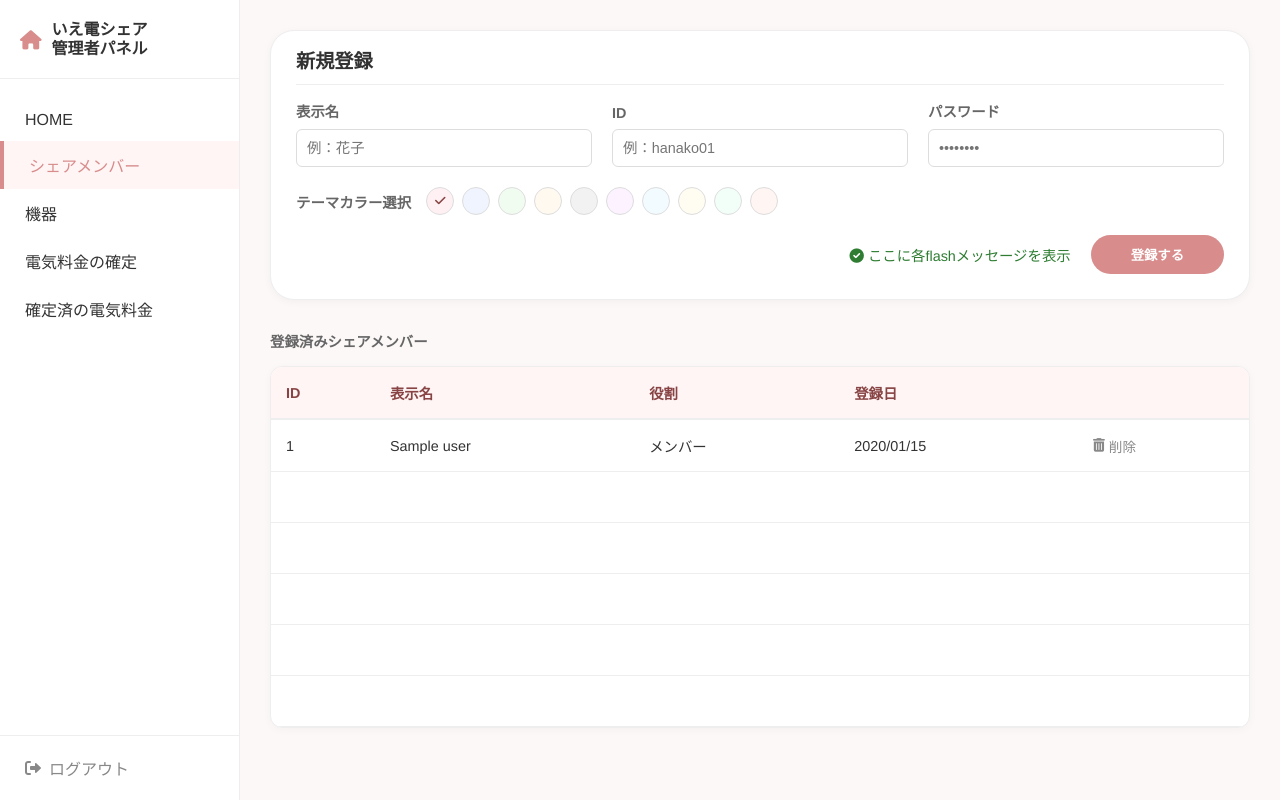
After one commit to kubota-a/family-electricity-cost-share, a Python web app: template templates/admin_users.html in a window 1280 px wide. The commit adds this page. Run offline with Jinja, Linux system fonts and the light colour scheme; the template is opened without the code that fills it: most values are stand-ins (such as "Sample title", 1, 10 or a date in 2020).

Commit message:
feat: 管理者用のユーザー管理画面を実装

```diff
--- a/templates/admin_top.html
+++ b/templates/admin_top.html
@@ -160,8 +160,8 @@
             <h1>いえ電シェア<br>管理者パネル</h1>
         </div>
         <nav class="nav-menu">
-            <a href="#" class="nav-item active">HOME</a>
-            <a href="#" class="nav-item">シェアメンバー</a>
+            <a href="{{ url_for('admin_top') }}" class="nav-item active">HOME</a>
+            <a href="{{ url_for('admin_users') }}" class="nav-item">シェアメンバー</a>
             <a href="#" class="nav-item">機器</a>
             <a href="#" class="nav-item">電気料金の確定</a>
             <a href="#" class="nav-item">確定済の電気料金</a>
--- /dev/null
+++ b/templates/admin_users.html
@@ -0,0 +1,223 @@
+<!DOCTYPE html>
+<html lang="ja">
+<head>
+    <meta charset="UTF-8">
+    <meta name="viewport" content="width=device-width, initial-scale=1.0">
+    <title>いえ電シェア 管理者パネル - メンバー管理</title>
+    <link rel="stylesheet" href="https://cdnjs.cloudflare.com/ajax/libs/font-awesome/6.0.0/css/all.min.css">
+    <style>
+        /* --- 共通変数（HOME画面と完全に統一） --- */
+        :root {
+            --primary-color: #d88c8c;
+            --bg-color: #fdf8f8;
+            --sidebar-bg: #ffffff;
+            --text-main: #333;
+            --border-color: #eee;
+            --hover-row-color: #f1f7fc;
+
+            /* HOME画面の各人カードと同じ色 */
+            --color-hanako: #fff0f3;
+            --color-taro: #f0f4ff;
+            --color-ichiro: #f1fcf0;
+            --color-ryoko: #fff9f0;
+            --color-naoki: #f2f2f2;
+            --color-megumi: #fdf2ff;
+            --color-kenta: #f2fbff;
+            --color-misaki: #fffcf2;
+            --color-shuhei: #f2fff9;
+            --color-ai: #fff5f2;
+        }
+
+        * { box-sizing: border-box; margin: 0; padding: 0; }
+        body { font-family: "Helvetica Neue", Arial, "Hiragino Kaku Gothic ProN", "Hiragino Sans", sans-serif; background-color: var(--bg-color); color: var(--text-main); display: flex; min-height: 100vh; }
+
+        /* --- サイドバー --- */
+        .sidebar { width: 240px; background: var(--sidebar-bg); border-right: 1px solid var(--border-color); display: flex; flex-direction: column; position: fixed; height: 100vh; }
+        .sidebar-header { padding: 20px; border-bottom: 1px solid var(--border-color); display: flex; align-items: center; gap: 10px; }
+        .sidebar-header i { color: var(--primary-color); font-size: 1.2rem; }
+        .sidebar-header h1 { font-size: 1rem; line-height: 1.2; }
+        .nav-menu { flex-grow: 1; padding: 20px 0; }
+        .nav-item { padding: 12px 25px; cursor: pointer; display: block; text-decoration: none; color: var(--text-main); transition: 0.2s; font-weight: 500; }
+        .nav-item:hover { background: #fff5f5; color: var(--primary-color); }
+        .nav-item.active { border-left: 4px solid var(--primary-color); background: #fff5f5; color: var(--primary-color); }
+        .logout { padding: 20px 25px; border-top: 1px solid var(--border-color); color: #888; text-decoration: none; display: flex; align-items: center; gap: 8px; width: 100%; background: transparent; border-left: none; border-right: none; border-bottom: none; cursor: pointer; font: inherit; }
+
+        /* --- メインコンテンツ --- */
+        .main-content { margin-left: 240px; flex-grow: 1; padding: 30px; max-width: 1200px; }
+
+        /* --- 新規登録フォーム --- */
+        .card { background: #fff; padding: 15px 25px 25px 25px; border-radius: 24px; border: 1px solid var(--border-color); box-shadow: 0 2px 8px rgba(0,0,0,0.04); margin-bottom: 30px; }
+        .form-header { font-size: 1.2rem; font-weight: bold; margin-bottom: 15px; color: var(--text-main); padding-bottom: 10px; border-bottom: 1px solid var(--border-color); }
+
+        .form-grid { display: grid; grid-template-columns: repeat(3, 1fr); gap: 20px; margin-bottom: 20px; align-items: end; }
+        .form-group { display: flex; flex-direction: column; gap: 8px; }
+        .form-group label { font-size: 0.9rem; font-weight: bold; color: #666; }
+        .form-group input { padding: 10px; border: 1px solid #ddd; border-radius: 6px; font-size: 0.9rem; }
+
+        /* テーマカラー選択（色丸ピッカー：HOME画面同色） */
+        .color-select-group { display: flex; align-items: center; gap: 15px; margin-bottom: 20px; }
+        .color-select-group label { font-size: 0.9rem; font-weight: bold; color: #666; }
+        .color-options { display: flex; gap: 8px; flex-wrap: wrap; }
+
+        .color-dot { width: 28px; height: 28px; border-radius: 50%; border: 1px solid #ddd; cursor: pointer; position: relative; transition: 0.2s; }
+        .color-dot:hover { transform: scale(1.1); }
+        .color-dot input { position: absolute; opacity: 0; cursor: pointer; width: 100%; height: 100%; }
+        .color-dot input:checked + .check-mark { display: block; }
+        .check-mark { position: absolute; top: 50%; left: 50%; transform: translate(-50%, -50%); color: #884444; font-size: 12px; display: none; pointer-events: none; }
+
+        .form-footer { display: flex; justify-content: flex-end; align-items: center; gap: 20px; }
+        .inline-flash { color: #2e7d32; font-size: 0.9rem; font-weight: 500; }
+        .btn-primary { background: var(--primary-color); color: #fff; border: none; padding: 10px 40px; border-radius: 20px; cursor: pointer; font-weight: bold; transition: 0.3s; }
+        .btn-primary:hover { opacity: 0.8; }
+
+        /* --- 登録済みリスト（テーブル：HOME画面の操作感に統一） --- */
+        .section-title { font-size: 0.9rem; font-weight: bold; margin-bottom: 15px; color: #666; }
+        .table-container { background: #fff; border-radius: 12px; border: 1px solid var(--border-color); overflow-y: auto; max-height: 500px; box-shadow: 0 2px 10px rgba(0,0,0,0.03); }
+        table { width: 100%; border-collapse: collapse; font-size: 0.9rem; }
+        th { position: sticky; top: 0; background: #fff5f5; z-index: 10; padding: 15px; text-align: left; color: #884444; border-bottom: 2px solid var(--border-color); }
+        td { padding: 15px; border-bottom: 1px solid var(--border-color); vertical-align: middle; }
+        tbody tr:hover { background-color: var(--hover-row-color); }
+
+        .btn-delete-row { background: none; border: none; color: #888; cursor: pointer; display: flex; align-items: center; gap: 4px; font-size: 0.85rem; }
+        .btn-delete-row:hover { color: #d32f2f; }
+        .empty-row { height: 51px; } /* TDのpadding等に合わせた高さ */
+
+        @media (max-width: 768px) {
+            .sidebar { width: 100%; height: auto; position: relative; }
+            .main-content { margin-left: 0; }
+            .form-grid { grid-template-columns: 1fr; }
+            .form-footer { flex-direction: column; align-items: flex-end; }
+        }
+    </style>
+</head>
+<body>
+
+    <aside class="sidebar">
+        <div class="sidebar-header">
+            <i class="fas fa-home"></i>
+            <h1>いえ電シェア<br>管理者パネル</h1>
+        </div>
+        <nav class="nav-menu">
+            <a href="{{ url_for('admin_top') }}" class="nav-item">HOME</a>
+            <a href="{{ url_for('admin_users') }}" class="nav-item active">シェアメンバー</a>
+            <a href="#" class="nav-item">機器</a>
+            <a href="#" class="nav-item">電気料金の確定</a>
+            <a href="#" class="nav-item">確定済の電気料金</a>
+        </nav>
+        <form action="{{ url_for('logout') }}" method="post">
+            <input type="hidden" name="csrf_token" value="{{ csrf_token() }}">
+            <button type="submit" class="logout">
+                <i class="fas fa-sign-out-alt"></i> ログアウト
+            </button>
+        </form>
+    </aside>
+
+    <main class="main-content">
+        <div class="card">
+            <div class="form-header">新規登録</div>
+
+            <form>
+                <div class="form-grid">
+                    <div class="form-group">
+                        <label>表示名</label>
+                        <input type="text" placeholder="例：花子">
+                    </div>
+                    <div class="form-group">
+                        <label>ID</label>
+                        <input type="text" placeholder="例：hanako01">
+                    </div>
+                    <div class="form-group">
+                        <label>パスワード</label>
+                        <input type="password" placeholder="••••••••">
+                    </div>
+                </div>
+
+                <div class="color-select-group">
+                    <label>テーマカラー選択</label>
+                    <div class="color-options">
+                        <label class="color-dot" style="background-color: var(--color-hanako);">
+                            <input type="radio" name="theme-color" value="hanako" checked>
+                            <span class="check-mark"><i class="fas fa-check"></i></span>
+                        </label>
+                        <label class="color-dot" style="background-color: var(--color-taro);">
+                            <input type="radio" name="theme-color" value="taro">
+                            <span class="check-mark"><i class="fas fa-check"></i></span>
+                        </label>
+                        <label class="color-dot" style="background-color: var(--color-ichiro);">
+                            <input type="radio" name="theme-color" value="ichiro">
+                            <span class="check-mark"><i class="fas fa-check"></i></span>
+                        </label>
+                        <label class="color-dot" style="background-color: var(--color-ryoko);">
+                            <input type="radio" name="theme-color" value="ryoko">
+                            <span class="check-mark"><i class="fas fa-check"></i></span>
+                        </label>
+                        <label class="color-dot" style="background-color: var(--color-naoki);">
+                            <input type="radio" name="theme-color" value="naoki">
+                            <span class="check-mark"><i class="fas fa-check"></i></span>
+                        </label>
+                        <label class="color-dot" style="background-color: var(--color-megumi);">
+                            <input type="radio" name="theme-color" value="megumi">
+                            <span class="check-mark"><i class="fas fa-check"></i></span>
+                        </label>
+                        <label class="color-dot" style="background-color: var(--color-kenta);">
+                            <input type="radio" name="theme-color" value="kenta">
+                            <span class="check-mark"><i class="fas fa-check"></i></span>
+                        </label>
+                        <label class="color-dot" style="background-color: var(--color-misaki);">
+                            <input type="radio" name="theme-color" value="misaki">
+                            <span class="check-mark"><i class="fas fa-check"></i></span>
+                        </label>
+                        <label class="color-dot" style="background-color: var(--color-shuhei);">
+                            <input type="radio" name="theme-color" value="shuhei">
+                            <span class="check-mark"><i class="fas fa-check"></i></span>
+                        </label>
+                        <label class="color-dot" style="background-color: var(--color-ai);">
+                            <input type="radio" name="theme-color" value="ai">
+                            <span class="check-mark"><i class="fas fa-check"></i></span>
+                        </label>
+                    </div>
+                </div>
+
+                <div class="form-footer">
+                    <div class="inline-flash">
+                        <i class="fas fa-check-circle"></i> ここに各flashメッセージを表示
+                    </div>
+                    <button type="submit" class="btn-primary">登録する</button>
+                </div>
+            </form>
+        </div>
+
+        <div class="section-title">登録済みシェアメンバー</div>
+        <div class="table-container">
+            <table>
+                <thead>
+                    <tr>
+                        <th>ID</th>
+                        <th>表示名</th>
+                        <th>役割</th>
+                        <th>登録日</th>
+                        <th></th>
+                    </tr>
+                </thead>
+                <tbody>
+                    {# ユーザー一覧をモックのテーブル行へ埋め込む #}
+                    {% for user in users %}
+                    <tr>
+                        <td>{{ user.login_id }}</td>
+                        <td>{{ user.name }}</td>
+                        <td>{{ "管理者" if user.role == "admin" else "メンバー" }}</td>
+                        <td>{{ user.created_at.strftime('%Y/%m/%d') if user.created_at else "" }}</td>
+                        <td><button type="button" class="btn-delete-row"><i class="fas fa-trash-alt"></i> 削除</button></td>
+                    </tr>
+                    {% endfor %}
+                    <tr class="empty-row"><td></td><td></td><td></td><td></td><td></td></tr>
+                    <tr class="empty-row"><td></td><td></td><td></td><td></td><td></td></tr>
+                    <tr class="empty-row"><td></td><td></td><td></td><td></td><td></td></tr>
+                    <tr class="empty-row"><td></td><td></td><td></td><td></td><td></td></tr>
+                    <tr class="empty-row"><td></td><td></td><td></td><td></td><td></td></tr>
+                </tbody>
+            </table>
+        </div>
+    </main>
+</body>
+</html>
```
Also changed, not shown: app.py (+10 -0 lines).
